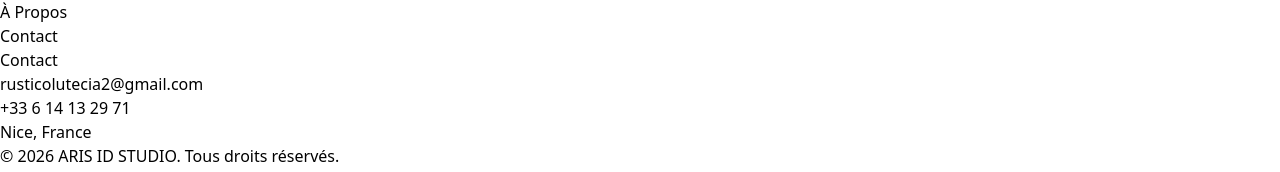
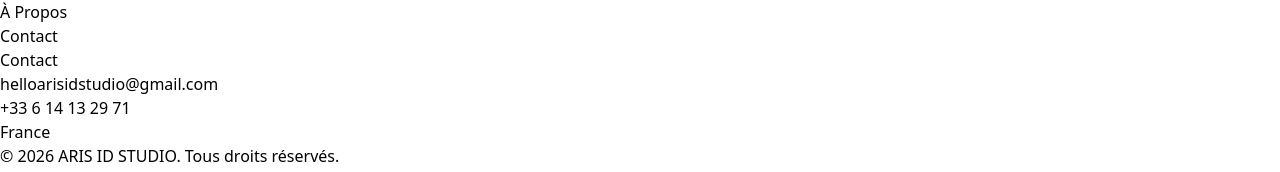
Before and after one commit to arisidstudio/aris-id-studio, a React (Vite) app: page / in a window 1280 px wide. Shown: the part 5802-5974 px from the top of the page. Built offline with nearby package versions, Linux system fonts and the light colour scheme.

Commit message:
Mise à jour Mentions légal & CGV

```diff
--- a/src/App.jsx
+++ b/src/App.jsx
@@ -570,9 +570,9 @@
       <div>
         <h3 className="text-white font-bold mb-6 uppercase tracking-wider text-sm">Contact</h3>
         <ul className="space-y-4 text-neutral-400 text-sm">
-          <li><a href="mailto:rusticolutecia2@gmail.com" className="hover:text-purple-400 transition-colors">rusticolutecia2@gmail.com</a></li>
+          <li><a href="mailto:helloarisidstudio@gmail.com" className="hover:text-purple-400 transition-colors">helloarisidstudio@gmail.com</a></li>
           <li><a href="tel:+33614132971" className="hover:text-purple-400 transition-colors">+33 6 14 13 29 71</a></li>
-          <li>Nice, France</li>
+          <li>France</li>
         </ul>
       </div>
     </div>
@@ -580,8 +580,8 @@
     <div className="max-w-7xl mx-auto px-6 pt-8 border-t border-white/10 flex flex-col md:flex-row justify-between items-center text-neutral-500 text-xs">
       <p>&copy; {new Date().getFullYear()} ARIS ID STUDIO. Tous droits réservés.</p>
       <div className="flex space-x-6 mt-4 md:mt-0">
-        <button onClick={() => setCurrentPage('legal')} className="hover:text-white transition-colors">Mentions Légales</button>
-        <button onClick={() => setCurrentPage('legal')} className="hover:text-white transition-colors">CGV</button>
+        <button onClick={() => { setCurrentPage('legal'); window.scrollTo(0,0); }} className="hover:text-white transition-colors">Mentions Légales</button>
+        <button onClick={() => { setCurrentPage('legal'); window.scrollTo(0,0); }} className="hover:text-white transition-colors">CGV</button>
       </div>
     </div>
   </footer>
```
